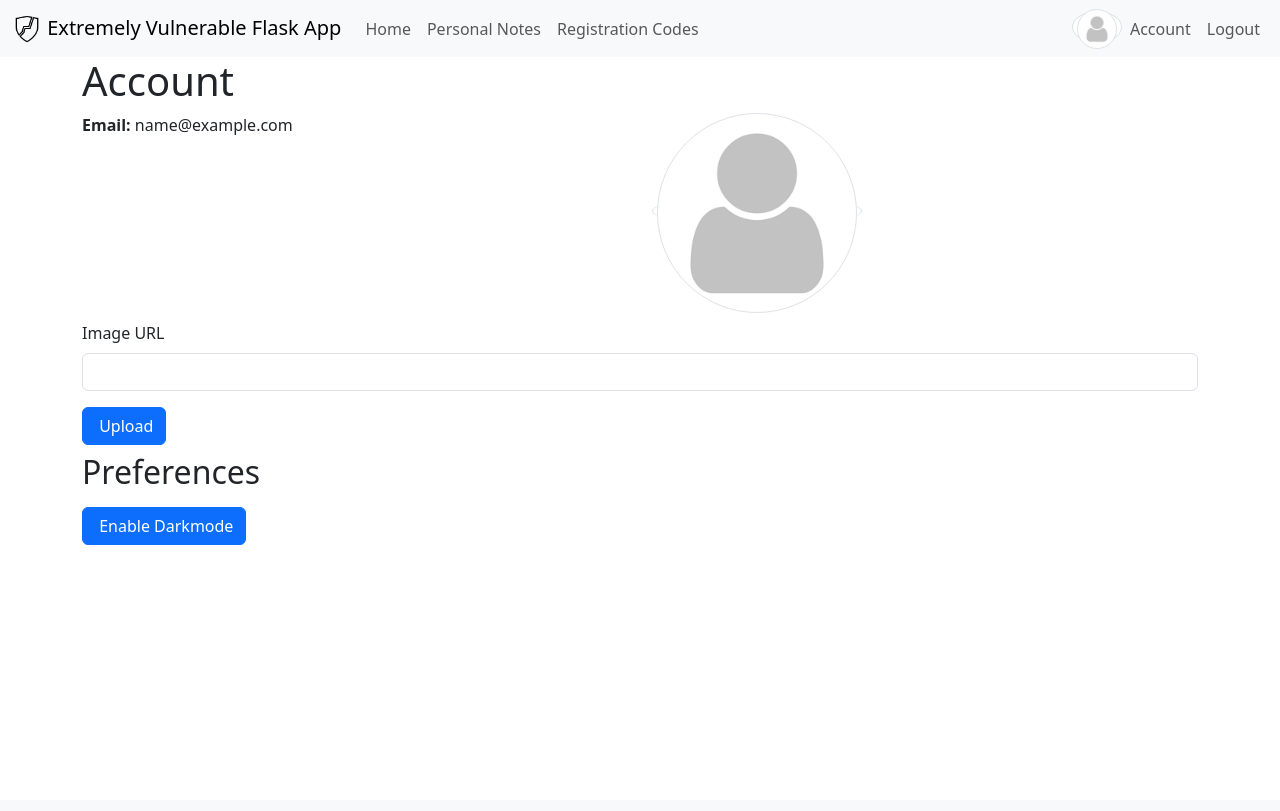
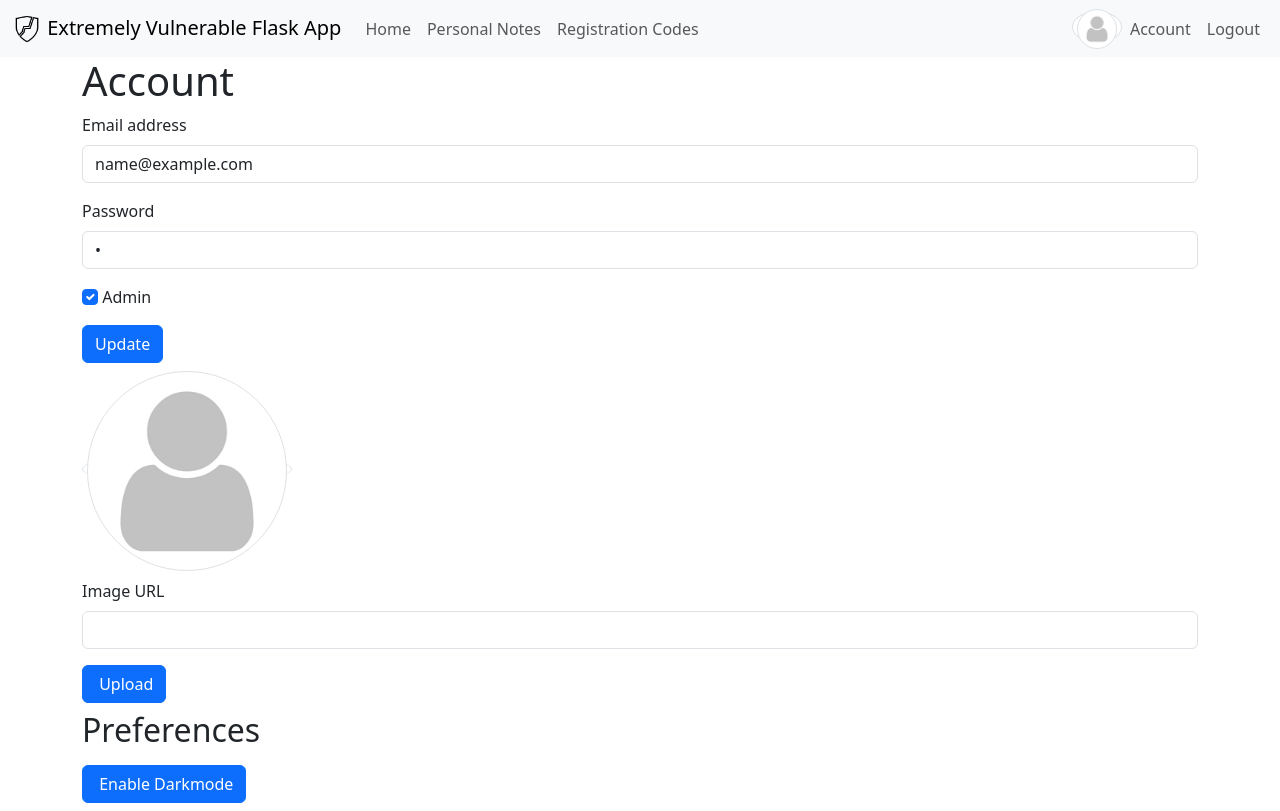
Before and after one commit to manuelz120/extremely-vulnerable-flask-app, a Flask app: template templates/account.html in a window 1280 px wide. Before the commit the page ends 545 px from the top, so only its background shows below. Run offline with Flask 3, Linux system fonts and the light colour scheme; a user stored in the database is signed in; tables that the repository leaves empty hold one stand-in row (values such as "Sample post"); the template is opened without the code that fills it: most values are stand-ins (such as "Sample title", 1, 10 or a date in 2020); parts of the project's set-up code (start-up, migrations or seed data) failed here and were passed over; some libraries are stand-ins or nearby versions.

```diff
--- a/app.py
+++ b/app.py
@@ -1,6 +1,6 @@
 #!/usr/bin/env python3
 
-import uuid
+from uuid import uuid4
 
 from flask_bootstrap import Bootstrap5
 from flask_ckeditor import CKEditor
@@ -16,7 +16,7 @@ def setup_db():
         session.execute(f"DELETE FROM {RegistrationCode.__tablename__}")
         for i in range(10):
             code = RegistrationCode()
-            code.code = str(uuid.uuid4())
+            code.code = str(uuid4())
             session.add(code)
 
         session.commit()
--- a/routes/account.py
+++ b/routes/account.py
@@ -1,19 +1,23 @@
 from pickle import dumps, loads
 from base64 import b64encode, b64decode
+import json
+from uuid import uuid4
 
+from bcrypt import gensalt, hashpw
 from flask_login import login_required, current_user
 from flask import redirect, flash, render_template, request, Response, g, make_response
 
 from app import app
 from models import Session, Note
 from forms.image_form import ImageForm
+from forms.account_form import AccountForm
 from utils.profile_image import get_base64_image_blob
 
 
 @app.route('/account')
 @login_required
 def account():
-    return render_template('account.html')
+    return render_template('account.html', uuid=str(uuid4()))
 
 
 @app.route('/accounts/<int:user_id>/notes')
@@ -32,15 +36,56 @@ def add_image():
     form = ImageForm(request.form)
 
     if not form.validate():
-        flash(dumps(form.errors), 'error')
-
-    with Session() as session:
-        current_user.profile_image = get_base64_image_blob(
-            form.url.data).encode()
-        session.merge(current_user)
-        session.commit()
+        flash(json.dumps(form.errors), 'error')
+    else:
+        with Session() as session:
+            current_user.profile_image = get_base64_image_blob(
+                form.url.data).encode()
+            session.merge(current_user)
+            session.commit()
 
     return redirect('/account')
+
+
+@app.route('/account', methods=['POST'])
+def update_account():
+    form = AccountForm(request.form)
+
+    if not form.validate():
+        flash(json.dumps(form.errors), 'error')
+    else:
+        with Session() as session:
+            filtered_values = {
+                key: value
+                for key, value in form.data.items()
+                if value is not None and key != 'password'
+            }
+            current_user.__dict__.update(filtered_values)
+
+            new_password = form.password.data
+            was_password_changed = new_password is not None and new_password != filtered_values.get(
+                'password_control')
+
+            if was_password_changed:
+                current_user.password = hashpw(new_password.encode(),
+                                               gensalt()).decode()
+
+            session.merge(current_user)
+            session.commit()
+            flash('Account updated', 'success')
+
+    return redirect('/account')
+
+
+@app.route('/darkmode', methods=['POST'])
+def toggle_darkmode():
+    response = make_response(redirect('/account'))
+
+    preferences = g.preferences
+    preferences['mode'] = 'light' if preferences['mode'] == 'dark' else 'dark'
+
+    response.set_cookie('preferences', b64encode(dumps(preferences)))
+    return response
 
 
 default_preferences = {'mode': 'light'}
@@ -64,14 +109,3 @@ def after_request(response: Response) -> Response:
         response.set_cookie('preferences',
                             b64encode(dumps(preferences)).decode())
     return response
-
-
-@app.route('/darkmode', methods=['POST'])
-def toggle_darkmode():
-    response = make_response(redirect('/account'))
-
-    preferences = g.preferences
-    preferences['mode'] = 'light' if preferences['mode'] == 'dark' else 'dark'
-
-    response.set_cookie('preferences', b64encode(dumps(preferences)))
-    return response
--- a/routes/login.py
+++ b/routes/login.py
@@ -25,14 +25,14 @@ def do_login():
 
     if not form.validate():
         flash(dumps(form.errors), 'error')
-
-    with Session() as session:
-        user = session.query(User).filter(
-            User.email == form.email.data).first()
-        if user is not None and checkpw(
-                form.password.data.encode('utf-8'),
-                user.password.encode('utf-8')) and login_user(user):
-            return redirect("/")
+    else:
+        with Session() as session:
+            user = session.query(User).filter(
+                User.email == form.email.data).first()
+            if user is not None and checkpw(
+                    form.password.data.encode('utf-8'),
+                    user.password.encode('utf-8')) and login_user(user):
+                return redirect("/")
 
     flash('Invalid Credentials!', 'warning')
     logout_user()
--- a/routes/registration_codes.py
+++ b/routes/registration_codes.py
@@ -1,6 +1,6 @@
 #!/usr/bin/env python3
 
-import uuid
+from uuid import uuid4
 
 from flask_login import login_required, current_user
 from flask import (render_template, redirect, flash)
@@ -32,7 +32,7 @@ def add_registration_codes():
 
     with Session(expire_on_commit=False) as session:
         code = RegistrationCode()
-        code.code = str(uuid.uuid4())
+        code.code = str(uuid4())
         session.add(code)
         session.commit()
 
--- a/templates/account.html
+++ b/templates/account.html
@@ -7,7 +7,65 @@
     </div>
   </div>
   <div class="row mb-2">
-    <div class="col"><b>Email:</b>&nbsp;{{current_user.email}}</div>
+    <form
+      method="post"
+      action="/account">
+      <div class="mb-3">
+        <label
+          for="email"
+          class="form-label">
+          Email address
+        </label>
+        <input
+          type="email"
+          class="form-control"
+          name="email"
+          id="email"
+          value="{{current_user.email}}" />
+      </div>
+      <div class="mb-3">
+        <label
+          for="password"
+          class="form-label">
+          Password
+        </label>
+        <input
+          type="password"
+          class="form-control"
+          id="password"
+          name="password"
+          value="{{uuid}}" />
+      </div>
+      <input
+        type="hidden"
+        class="form-control"
+        id="password_control"
+        name="password_control"
+        value="{{uuid}}" />
+
+      {% if current_user.is_admin %}
+      <div class="mb-3">
+        <input
+          class="form-check-input"
+          type="checkbox"
+          name="is_admin"
+          checked="{{current_user.is_admin}}"
+          id="is_admin" />
+        <label
+          class="form-check-label"
+          for="is_admin">
+          Admin
+        </label>
+      </div>
+      {% endif %}
+      <button
+        type="submit"
+        class="btn btn-primary">
+        Update
+      </button>
+    </form>
+  </div>
+  <div class="row mb-2">
     <div class="col">
       <object
         width="200"
```
Also changed, not shown: forms/account_form.py (added, +8 -0 lines), routes/notes.py (+11 -10 lines), routes/signup.py (+24 -24 lines).
